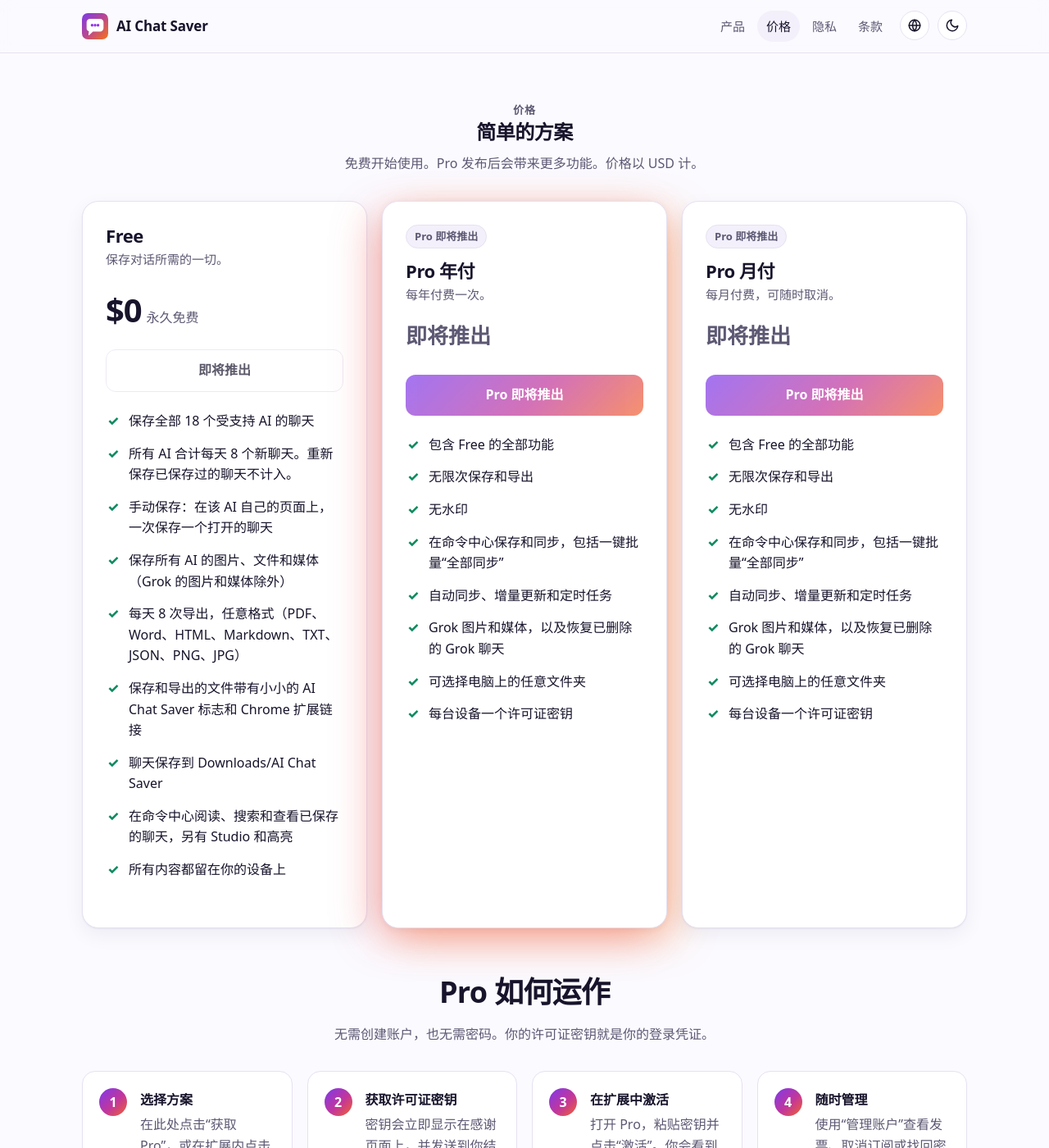
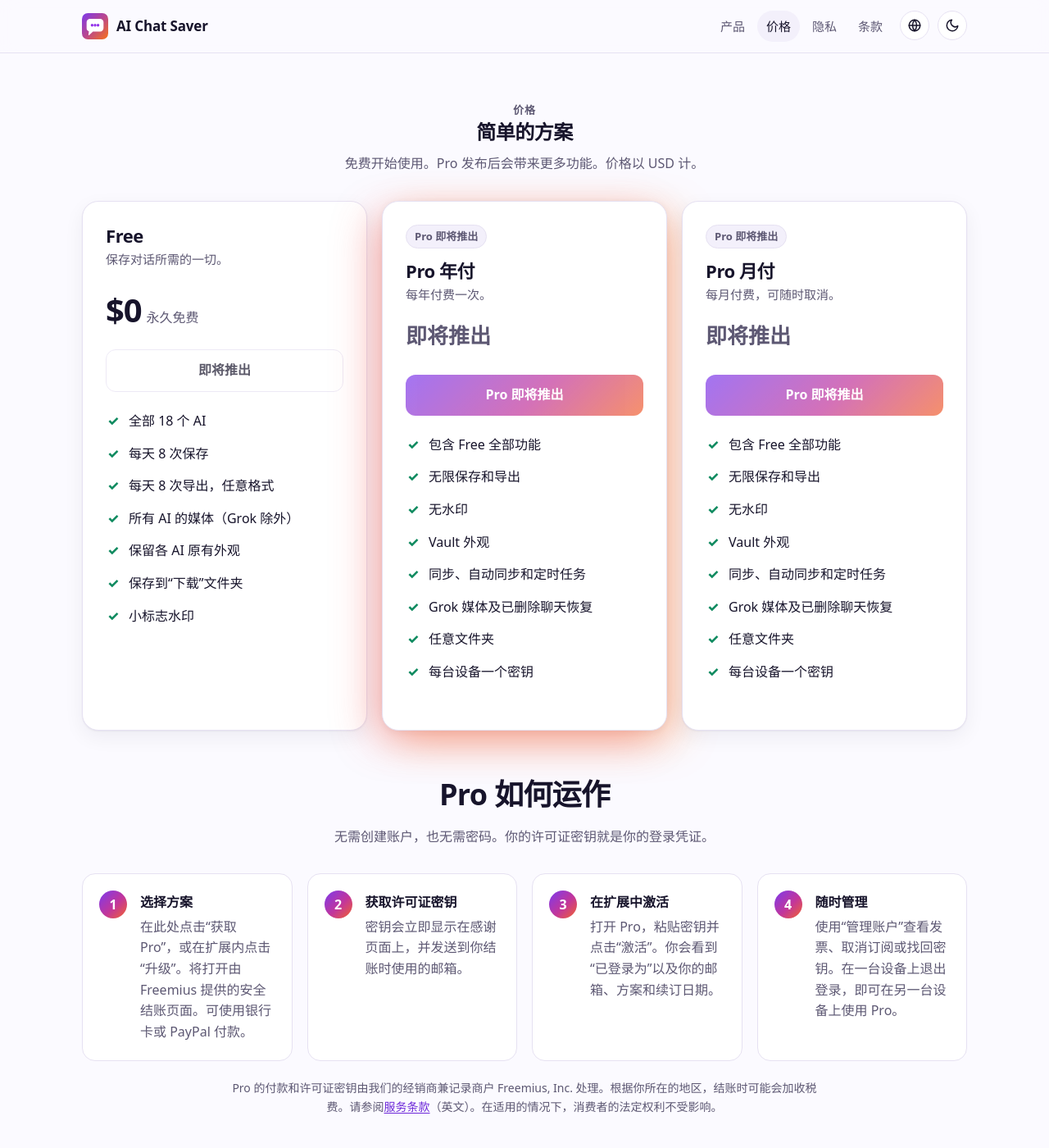
Before and after one commit to aichatsaver/aichatsaver.github.io, a Jekyll site: the page built from zh/pricing.html, in a window 1280 px wide and 1400 px high. Shown: the whole window at 82% size. Built offline with Jekyll 4.4.1, drawn with Linux system fonts in a browser that asks for light colours.

Commit message:
Pricing: short Free/Pro lists + one-line FAQ (zh)

```diff
--- a/_data/i18n/zh.yml
+++ b/_data/i18n/zh.yml
@@ -32,24 +32,22 @@
   description: AI Chat Saver 是一款浏览器扩展，可将你在 18 个 AI 助手中的对话保存到本地文件夹，支持一键更新、搜索，以及与原网站外观一致的导出。
   pro_status: Pro 即将推出
   free_features:
-  - "保存全部 18 个受支持 AI 的聊天"
-  - "所有 AI 合计每天 8 个新聊天。重新保存已保存过的聊天不计入。"
-  - "手动保存：在该 AI 自己的页面上，一次保存一个打开的聊天"
-  - "保存所有 AI 的图片、文件和媒体（Grok 的图片和媒体除外）"
-  - "每天 8 次导出，任意格式（PDF、Word、HTML、Markdown、TXT、JSON、PNG、JPG）"
-  - "保存和导出的文件带有小小的 AI Chat Saver 标志和 Chrome 扩展链接"
-  - "聊天保存到 Downloads/AI Chat Saver"
-  - "在命令中心阅读、搜索和查看已保存的聊天，另有 Studio 和高亮"
-  - "所有内容都留在你的设备上"
+  - "全部 18 个 AI"
+  - "每天 8 次保存"
+  - "每天 8 次导出，任意格式"
+  - "所有 AI 的媒体（Grok 除外）"
+  - "保留各 AI 原有外观"
+  - "保存到“下载”文件夹"
+  - "小标志水印"
   pro_features:
-  - "包含 Free 的全部功能"
-  - "无限次保存和导出"
+  - "包含 Free 全部功能"
+  - "无限保存和导出"
   - "无水印"
-  - "在命令中心保存和同步，包括一键批量“全部同步”"
-  - "自动同步、增量更新和定时任务"
-  - "Grok 图片和媒体，以及恢复已删除的 Grok 聊天"
-  - "可选择电脑上的任意文件夹"
-  - "每台设备一个许可证密钥"
+  - "Vault 外观"
+  - "同步、自动同步和定时任务"
+  - "Grok 媒体及已删除聊天恢复"
+  - "任意文件夹"
+  - "每台设备一个密钥"
 home:
   title: 产品
   logo_alt: '%name% 标志'
@@ -100,7 +98,7 @@
   - q: 需要注册账户吗？
     a: 不需要。%name% 使用你在各个 AI 网站上已有的登录会话。Pro 使用我们的支付合作伙伴 Freemius 提供的许可证密钥。只需在扩展中粘贴一次，即可完成登录。
   - q: 我的对话保存在哪里？
-    a: "保存在你电脑上的 Downloads/AI Chat Saver 中（每个 AI 一个文件夹）。使用 Pro 时，你可以改为选择电脑上的任意文件夹。浏览器的本地存储中也会保留一份副本，让搜索即时完成。"
+    a: "保存在 Downloads/AI Chat Saver 中。使用 Pro 可选择任意文件夹。"
   - q: 如果某个 AI 网站改版了怎么办？
     a: 每次同步后，扩展都会检查所有 AI。如果某个网站改版导致无法保存，你会收到一条通知和一个提示横幅，而且失败的运行绝不会覆盖已正确保存的对话。
   - q: 是免费的吗？
```
